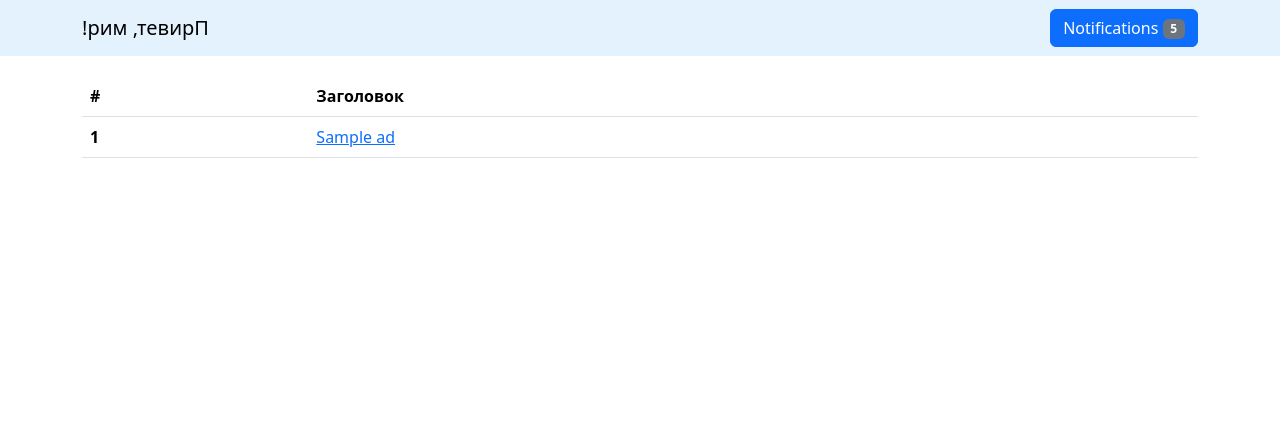
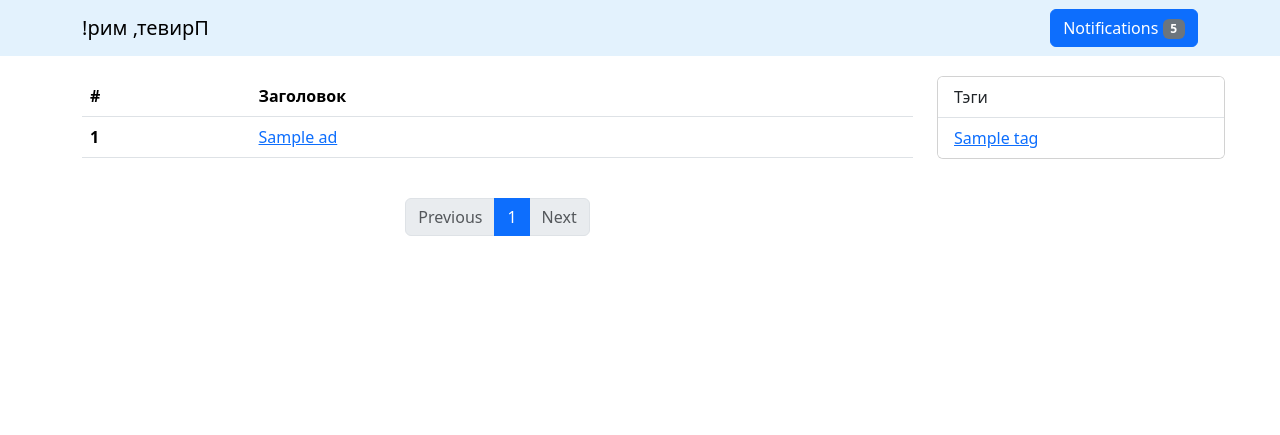
Before and after one commit to krylovilya/posting-ads, a Django app: page /ads/ in a window 1280 px wide. Shown: the top 435 px of the page. Run offline with Django 3.2, Linux system fonts and the light colour scheme; tables that the repository leaves empty hold one stand-in row (values such as "Sample post"); data that the repository does not hold is empty; some libraries are stand-ins or nearby versions.

Commit message:
Add filtering and pagination

```diff
--- a/apps/main/models.py
+++ b/apps/main/models.py
@@ -50,7 +50,12 @@ class Category(BaseModel):
 class Tag(BaseModel):
     """Модель Тэг."""
 
-    title = models.CharField(verbose_name='заголовок тэга', max_length=128)
+    title = models.CharField(verbose_name='заголовок тэга', max_length=128, unique=True)
+    slug = models.SlugField(verbose_name='семантический url', max_length=128, unique=True)
+
+    def save(self, *args, **kwargs):
+        self.slug = slugify(self.title)
+        super().save(*args, **kwargs)
 
     def __str__(self):
         return self.title
--- a/apps/main/templatetags/main_tags_and_filters.py
+++ b/apps/main/templatetags/main_tags_and_filters.py
@@ -15,3 +15,11 @@ def number_of_user_notifications():
 @stringfilter
 def string_inversion(value):
     return value[::-1]
+
+
+@register.filter
+@stringfilter
+def save_tag_in_url(tag_name):
+    if not tag_name:
+        return ''
+    return f'&tag={tag_name}'
--- a/apps/main/views.py
+++ b/apps/main/views.py
@@ -2,7 +2,7 @@ from constance import config
 from django.views.generic import DetailView, ListView
 from django.views.generic.base import TemplateView
 
-from apps.main.models import Ad
+from apps.main.models import Ad, Tag
 
 
 class IndexView(TemplateView):
@@ -17,10 +17,21 @@ class AdsListView(ListView):
 
     model = Ad
     template_name = "main/ad_list.html"
+    paginate_by = 5
 
     def get_context_data(self, *args, **kwargs):
-        kwargs.update({'ads': self.get_queryset()})
+        kwargs.update({
+            'tags': Tag.objects.get_queryset(),
+            'current_tag': self.request.GET.get('tag', '')
+        })
         return super().get_context_data(*args, **kwargs)
+
+    def get_queryset(self):
+        queryset = super().get_queryset()
+        tag = self.request.GET.get('tag', None)
+        if tag:
+            return queryset.filter(tags__slug=tag)
+        return queryset
 
 
 class AdDetailView(DetailView):
--- a/templates/main/ad_list.html
+++ b/templates/main/ad_list.html
@@ -1,8 +1,11 @@
 {% extends "main/base.html" %}
+{% load main_tags_and_filters %}
 
 {% block title %}Объявления{% endblock %}
 
 {% block content %}
+    <div class="row">
+        <div class="col">
             <table class="table table-hover">
                 <thead>
                 <tr>
@@ -11,7 +14,7 @@
                 </tr>
                 </thead>
                 <tbody>
-        {% for ad in ads %}
+                {% for ad in page_obj %}
                     <tr>
                         <th scope="row">{{ ad.id }}</th>
                         <td><a href="/ads/{{ ad.id }}/">{{ ad.title }}</a></td>
@@ -19,4 +22,59 @@
                 {% endfor %}
                 </tbody>
             </table>
+            <br>
+            <!--Pagination-->
+            <ul class="pagination justify-content-center">
+                {% if page_obj.has_previous %}
+                    <li class="page-item">
+                        <a class="page-link"
+                           href="?page={{ page_obj.previous_page_number }}{{ current_tag | save_tag_in_url }}">
+                            Previous</a>
+                    </li>
+                {% else %}
+                    <li class="page-item disabled">
+                        <a class="page-link" href="#" tabindex="-1" aria-disabled="true">Previous</a>
+                    </li>
+                {% endif %}
+                {% for i in page_obj.paginator.page_range %}
+                    {% if page_obj.number == i %}
+                        <li class="page-item active" aria-current="page"><span class="page-link">{{ i }}</span>
+                        </li>
+                    {% else %}
+                        <li class="page-item"><a class="page-link"
+                                                 href="?page={{ i }}{{ current_tag | save_tag_in_url }}">{{ i }}</a>
+                        </li>
+                    {% endif %}
+                {% endfor %}
+                {% if page_obj.has_next %}
+                    <li class="page-item">
+                        <a class="page-link"
+                           href="?page={{ page_obj.next_page_number }}{{ current_tag | save_tag_in_url }}">Next</a>
+                    </li>
+                {% else %}
+                    <li class="page-item disabled">
+                        <a class="page-link" href="#" tabindex="-1" aria-disabled="true">Next</a>
+                    </li>
+                {% endif %}
+            </ul>
+        </div>
+        <div class="col-md-3 col-sm-12">
+            <div class="card" style="width: 18rem;">
+                <ul class="list-group list-group-flush">
+                    <li class="list-group-item">Тэги</li>
+                    {% for tag in tags %}
+                        <li class="list-group-item"><a href="/ads/?tag={{ tag.slug }}">{{ tag }}</a>
+                            {% if current_tag == tag.slug %}
+                                <a href="/ads/">
+                                    <button type="button"
+                                            class="btn-close position-absolute top-50 end-0 translate-middle "
+                                            aria-label="Close"></button>
+                                </a>
+                            {% endif %}
+                        </li>
+                    {% endfor %}
+                </ul>
+            </div>
+        </div>
+    </div>
 {% endblock %}
```
Lines whose indentation alone changed are shown as unchanged.
